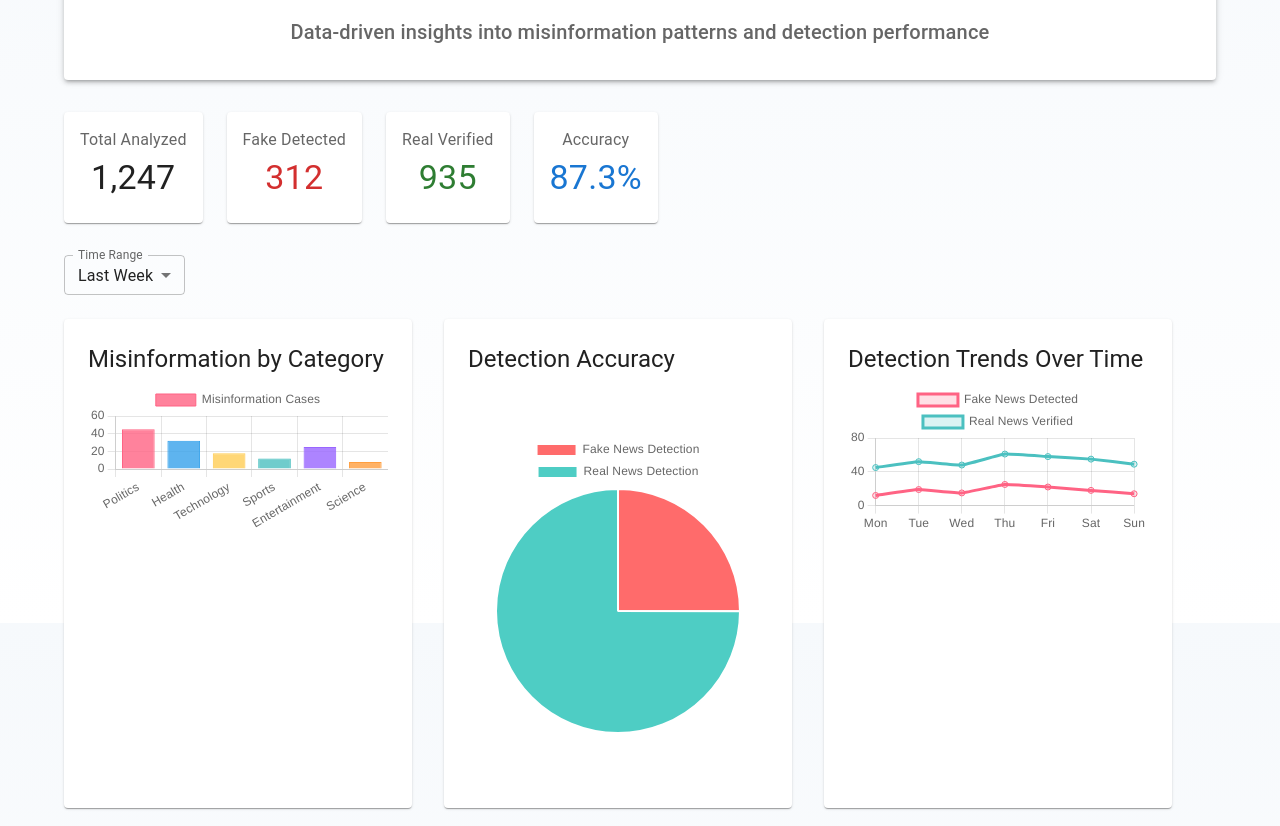
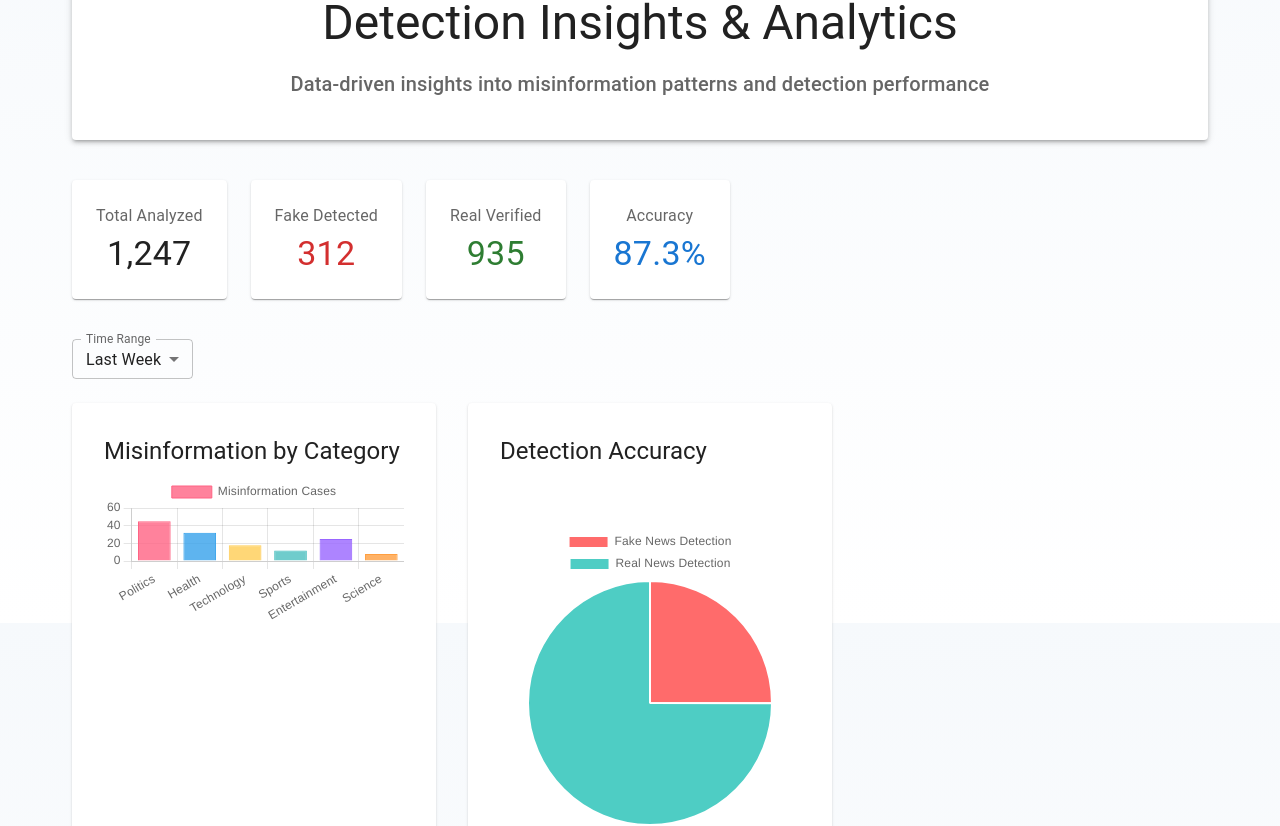
Before and after one commit to Nico-Gerber/COS30049-Assignment-3, a React (Create React App) app in the folder client/: page /insights in a window 1280 px wide. Shown: the part 177-1003 px from the top of the page. Built offline with nearby package versions, Linux system fonts and the light colour scheme.

Commit message:
Improve responsive layout and spacing in UI pages

```diff
--- a/client/src/App.css
+++ b/client/src/App.css
@@ -1,12 +1,14 @@
 /* App Root Styles */
 .app-root {
   min-height: 100vh;
+  padding-top: 20px;
+  padding-bottom: 40px;
 }
 
 /* Tweet Card Styles */
 .tweet-card {
-  padding: 24px !important;
-  margin-bottom: 24px;
+  padding: 32px !important;
+  margin-bottom: 32px;
   background: linear-gradient(180deg, rgba(255,255,255,0.9), rgba(255,255,255,0.96)) !important;
 }
 
@@ -97,16 +99,31 @@
 
 /* Responsive Design */
 @media (max-width: 768px) {
+  .app-root {
+    padding-top: 16px;
+    padding-bottom: 24px;
+  }
+
   .tweet-card {
-    padding: 16px !important;
-    margin: 16px 8px !important;
+    padding: 20px !important;
+    margin: 16px 8px 24px 8px !important;
   }
 
   .sample-list {
     flex-direction: column;
+    margin: 20px 0;
+    padding: 12px;
   }
 
   .sample-item {
     max-width: none;
+    margin-bottom: 8px;
   }
 }
+
+@media (max-width: 480px) {
+  .app-root {
+    padding-top: 12px;
+    padding-bottom: 20px;
+  }
+}
--- a/client/src/pages/MisinformationDetector.js
+++ b/client/src/pages/MisinformationDetector.js
@@ -89,8 +89,8 @@ const MisinformationDetector = () => {
   };
 
   return (
-    <Container maxWidth="md">
-      <Paper elevation={3} sx={{ p: 4, mb: 4 }}>
+    <Container maxWidth="md" sx={{ px: { xs: 2, sm: 3, md: 4 }, py: 3 }}>
+      <Paper elevation={3} sx={{ p: { xs: 3, sm: 4, md: 5 }, mb: 5 }}>
         <Typography variant="h3" component="h1" gutterBottom align="center">
           Misinformation Detector
         </Typography>
--- a/client/src/pages/about.js
+++ b/client/src/pages/about.js
@@ -4,8 +4,8 @@ import { CheckCircle, School, Code, Analytics } from '@mui/icons-material';
 
 const About = () => {
   return (
-    <Container maxWidth="lg">
-      <Paper elevation={3} sx={{ p: 4, mb: 4 }}>
+    <Container maxWidth="lg" sx={{ px: { xs: 2, sm: 3, md: 4 }, py: 3 }}>
+      <Paper elevation={3} sx={{ p: { xs: 3, sm: 4, md: 5 }, mb: 5 }}>
         <Typography variant="h3" component="h1" gutterBottom align="center">
           About This Project
         </Typography>
@@ -14,9 +14,9 @@ const About = () => {
         </Typography>
       </Paper>
 
-      <Grid container spacing={4}>
+      <Grid container spacing={{ xs: 3, md: 4 }}>
         <Grid item xs={12} md={8}>
-          <Paper sx={{ p: 3, mb: 3 }}>
+          <Paper sx={{ p: { xs: 3, sm: 4 }, mb: 4 }}>
             <Typography variant="h4" gutterBottom>
               Project Overview
             </Typography>
@@ -32,7 +32,7 @@ const About = () => {
             </Typography>
           </Paper>
 
-          <Paper sx={{ p: 3, mb: 3 }}>
+          <Paper sx={{ p: { xs: 3, sm: 4 }, mb: 4 }}>
             <Typography variant="h4" gutterBottom>
               How It Works
             </Typography>
@@ -81,7 +81,7 @@ const About = () => {
         </Grid>
 
         <Grid item xs={12} md={4}>
-          <Paper sx={{ p: 3, mb: 3 }}>
+          <Paper sx={{ p: { xs: 3, sm: 4 }, mb: 4 }}>
             <Typography variant="h5" gutterBottom>
               <School sx={{ mr: 1, verticalAlign: 'middle' }} />
               Academic Context
@@ -98,7 +98,7 @@ const About = () => {
             </Typography>
           </Paper>
 
-          <Paper sx={{ p: 3, mb: 3 }}>
+          <Paper sx={{ p: { xs: 3, sm: 4 }, mb: 4 }}>
             <Typography variant="h5" gutterBottom>
               <Code sx={{ mr: 1, verticalAlign: 'middle' }} />
               Technical Stack
@@ -118,7 +118,7 @@ const About = () => {
             </Typography>
           </Paper>
 
-          <Paper sx={{ p: 3 }}>
+          <Paper sx={{ p: { xs: 3, sm: 4 } }}>
             <Typography variant="h5" gutterBottom>
               <Analytics sx={{ mr: 1, verticalAlign: 'middle' }} />
               Key Features
@@ -145,8 +145,8 @@ const About = () => {
         </Grid>
       </Grid>
 
-      <Box sx={{ mt: 4, textAlign: 'center' }}>
-        <Typography variant="body2" color="text.secondary">
+      <Box sx={{ mt: 8, mb: 4, textAlign: 'center', px: { xs: 2, sm: 4 } }}>
+        <Typography variant="body1" color="text.secondary" sx={{ lineHeight: 1.8, fontSize: '1.1rem' }}>
           This project demonstrates the application of machine learning and web technologies
           to address real-world challenges in information verification and digital literacy.
         </Typography>
--- a/client/src/pages/home.js
+++ b/client/src/pages/home.js
@@ -5,8 +5,8 @@ import { Timeline, Analytics, Security } from '@mui/icons-material';
 
 const Home = () => {
   return (
-    <Container maxWidth="lg">
-      <Paper elevation={3} sx={{ p: 4, mb: 4 }}>
+    <Container maxWidth="lg" sx={{ px: { xs: 2, sm: 3, md: 4 }, py: 3 }}>
+      <Paper elevation={3} sx={{ p: { xs: 3, sm: 4, md: 5 }, mb: 5 }}>
         <Typography variant="h3" component="h1" gutterBottom align="center">
           Welcome to the Misinformation Detection Platform
         </Typography>
@@ -15,10 +15,10 @@ const Home = () => {
         </Typography>
       </Paper>
 
-      <Grid container spacing={4}>
+      <Grid container spacing={{ xs: 3, md: 4 }} sx={{ mb: 6 }}>
         <Grid item xs={12} md={4}>
           <Card sx={{ height: '100%', display: 'flex', flexDirection: 'column' }}>
-            <CardContent sx={{ flexGrow: 1, textAlign: 'center' }}>
+            <CardContent sx={{ flexGrow: 1, textAlign: 'center', p: { xs: 2, sm: 3 } }}>
               <Security sx={{ fontSize: 60, color: 'primary.main', mb: 2 }} />
               <Typography variant="h5" component="h2" gutterBottom>
                 Detect Misinformation
@@ -41,7 +41,7 @@ const Home = () => {
 
         <Grid item xs={12} md={4}>
           <Card sx={{ height: '100%', display: 'flex', flexDirection: 'column' }}>
-            <CardContent sx={{ flexGrow: 1, textAlign: 'center' }}>
+            <CardContent sx={{ flexGrow: 1, textAlign: 'center', p: { xs: 2, sm: 3 } }}>
               <Analytics sx={{ fontSize: 60, color: 'secondary.main', mb: 2 }} />
               <Typography variant="h5" component="h2" gutterBottom>
                 View Insights
@@ -64,7 +64,7 @@ const Home = () => {
 
         <Grid item xs={12} md={4}>
           <Card sx={{ height: '100%', display: 'flex', flexDirection: 'column' }}>
-            <CardContent sx={{ flexGrow: 1, textAlign: 'center' }}>
+            <CardContent sx={{ flexGrow: 1, textAlign: 'center', p: { xs: 2, sm: 3 } }}>
               <Timeline sx={{ fontSize: 60, color: 'info.main', mb: 2 }} />
               <Typography variant="h5" component="h2" gutterBottom>
                 Learn More
@@ -86,11 +86,11 @@ const Home = () => {
         </Grid>
       </Grid>
 
-      <Box sx={{ mt: 6, textAlign: 'center' }}>
-        <Typography variant="h4" gutterBottom>
+      <Box sx={{ mt: 8, mb: 4, textAlign: 'center', px: { xs: 2, sm: 4 } }}>
+        <Typography variant="h4" gutterBottom sx={{ mb: 3 }}>
           Why Fight Misinformation?
         </Typography>
-        <Typography variant="body1" color="text.secondary" maxWidth="md" sx={{ mx: 'auto' }}>
+        <Typography variant="body1" color="text.secondary" maxWidth="md" sx={{ mx: 'auto', lineHeight: 1.8, fontSize: '1.1rem' }}>
           Misinformation can have serious consequences on public health, democracy, and social cohesion.
           Our platform helps identify and combat false information to promote a more informed society.
         </Typography>
--- a/client/src/pages/insights.js
+++ b/client/src/pages/insights.js
@@ -102,8 +102,8 @@ const Insights = () => {
   };
 
   return (
-    <Container maxWidth="lg">
-      <Paper elevation={3} sx={{ p: 4, mb: 4 }}>
+    <Container maxWidth="lg" sx={{ px: { xs: 2, sm: 3, md: 4 }, py: 3 }}>
+      <Paper elevation={3} sx={{ p: { xs: 3, sm: 4, md: 5 }, mb: 5 }}>
         <Typography variant="h3" component="h1" gutterBottom align="center">
           Detection Insights & Analytics
         </Typography>
@@ -113,10 +113,10 @@ const Insights = () => {
       </Paper>
 
       {/* Key Statistics */}
-      <Grid container spacing={3} sx={{ mb: 4 }}>
+      <Grid container spacing={{ xs: 2, md: 3 }} sx={{ mb: 5 }}>
         <Grid item xs={12} sm={6} md={3}>
           <Card>
-            <CardContent sx={{ textAlign: 'center' }}>
+            <CardContent sx={{ textAlign: 'center', p: { xs: 2, sm: 3 } }}>
               <Typography color="text.secondary" gutterBottom>
                 Total Analyzed
               </Typography>
@@ -128,7 +128,7 @@ const Insights = () => {
         </Grid>
         <Grid item xs={12} sm={6} md={3}>
           <Card>
-            <CardContent sx={{ textAlign: 'center' }}>
+            <CardContent sx={{ textAlign: 'center', p: { xs: 2, sm: 3 } }}>
               <Typography color="text.secondary" gutterBottom>
                 Fake Detected
               </Typography>
@@ -140,7 +140,7 @@ const Insights = () => {
         </Grid>
         <Grid item xs={12} sm={6} md={3}>
           <Card>
-            <CardContent sx={{ textAlign: 'center' }}>
+            <CardContent sx={{ textAlign: 'center', p: { xs: 2, sm: 3 } }}>
               <Typography color="text.secondary" gutterBottom>
                 Real Verified
               </Typography>
@@ -152,7 +152,7 @@ const Insights = () => {
         </Grid>
         <Grid item xs={12} sm={6} md={3}>
           <Card>
-            <CardContent sx={{ textAlign: 'center' }}>
+            <CardContent sx={{ textAlign: 'center', p: { xs: 2, sm: 3 } }}>
               <Typography color="text.secondary" gutterBottom>
                 Accuracy
               </Typography>
@@ -182,9 +182,9 @@ const Insights = () => {
       </Box>
 
       {/* Charts */}
-      <Grid container spacing={4}>
+      <Grid container spacing={{ xs: 3, md: 4 }} sx={{ mb: 5 }}>
         <Grid item xs={12} md={6}>
-          <Paper sx={{ p: 3 }}>
+          <Paper sx={{ p: { xs: 3, sm: 4 } }}>
             <Typography variant="h5" gutterBottom>
               Misinformation by Category
             </Typography>
@@ -195,7 +195,7 @@ const Insights = () => {
         </Grid>
 
         <Grid item xs={12} md={6}>
-          <Paper sx={{ p: 3 }}>
+          <Paper sx={{ p: { xs: 3, sm: 4 } }}>
             <Typography variant="h5" gutterBottom>
               Detection Accuracy
             </Typography>
@@ -208,7 +208,7 @@ const Insights = () => {
         </Grid>
 
         <Grid item xs={12}>
-          <Paper sx={{ p: 3 }}>
+          <Paper sx={{ p: { xs: 3, sm: 4 } }}>
             <Typography variant="h5" gutterBottom>
               Detection Trends Over Time
             </Typography>
@@ -220,7 +220,7 @@ const Insights = () => {
       </Grid>
 
       {/* Insights Summary */}
-      <Paper sx={{ p: 3, mt: 4 }}>
+      <Paper sx={{ p: { xs: 3, sm: 4 }, mt: 6, mb: 4 }}>
         <Typography variant="h5" gutterBottom>
           Key Insights
         </Typography>
```
